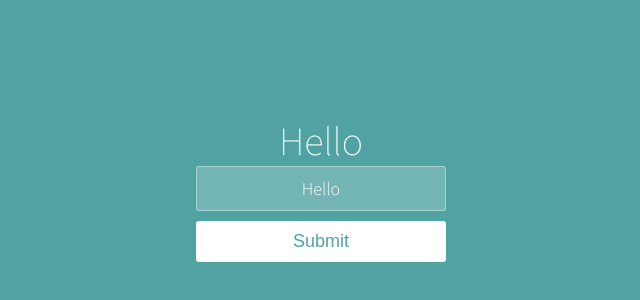
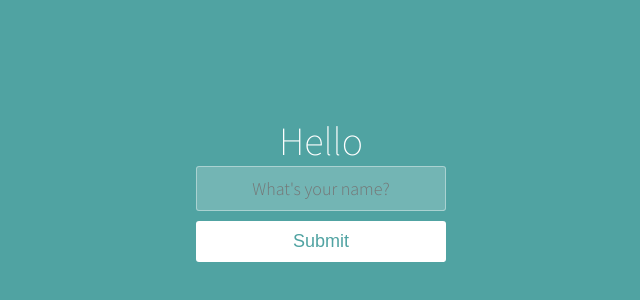
Before and after one commit to NAZIRwill29/React_Forms, a React (Create React App) app: page / in a window 1280 px wide. Shown: the part 92-392 px from the top of the page, without its empty margins (319-959 px from the left). Built offline with nearby package versions, Linux system fonts and the light colour scheme.

Commit message:
only when click btn , the h1 will chg based on input double the useState

```diff
--- a/src/components/App.jsx
+++ b/src/components/App.jsx
@@ -1,12 +1,21 @@
 import React, { useState } from "react";
 
 function App() {
+  //for get value for input
+  const [nameInput, setNameInput] = useState("");
+  // for set value h1
   const [name, setName] = useState("Hello");
   // handle change of input
   function handleChange(event) {
     // event.target.value = get the value in input
     // console.log(event.target.value);
-    setName(event.target.value);
+    setNameInput(event.target.value);
+  }
+
+  //handle click btn
+  function handleClick() {
+    //set value h1
+    setName(nameInput);
   }
 
   return (
@@ -16,9 +25,9 @@ function App() {
         onChange={handleChange}
         type="text"
         placeholder="What's your name?"
-        value={name}
+        value={nameInput}
       />
-      <button>Submit</button>
+      <button onClick={handleClick}>Submit</button>
     </div>
   );
 }
```
